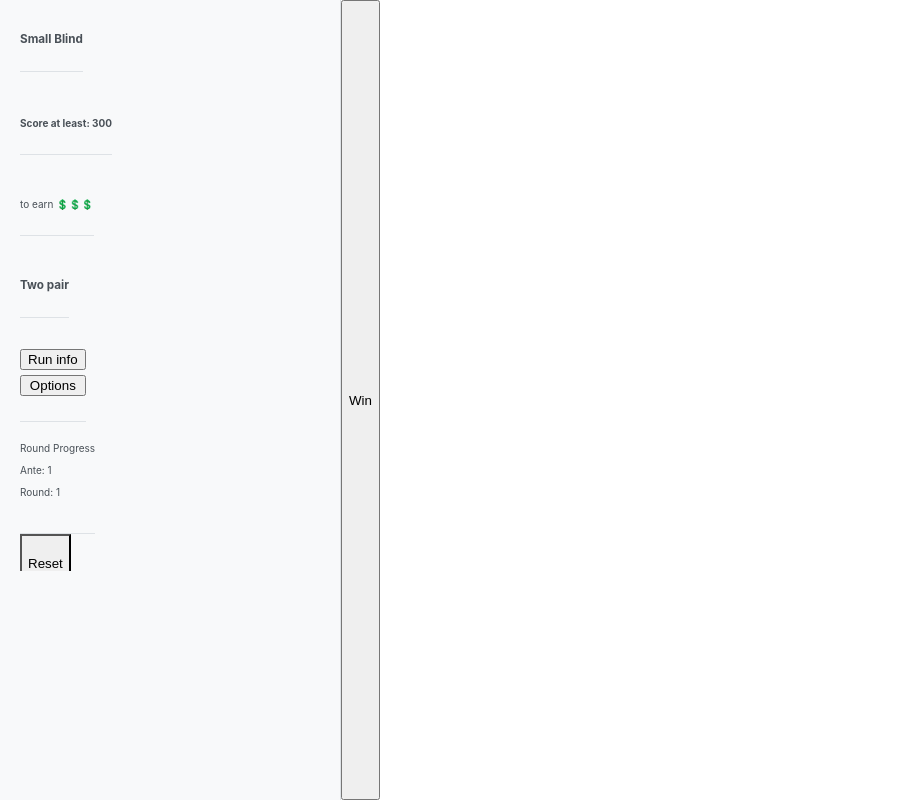
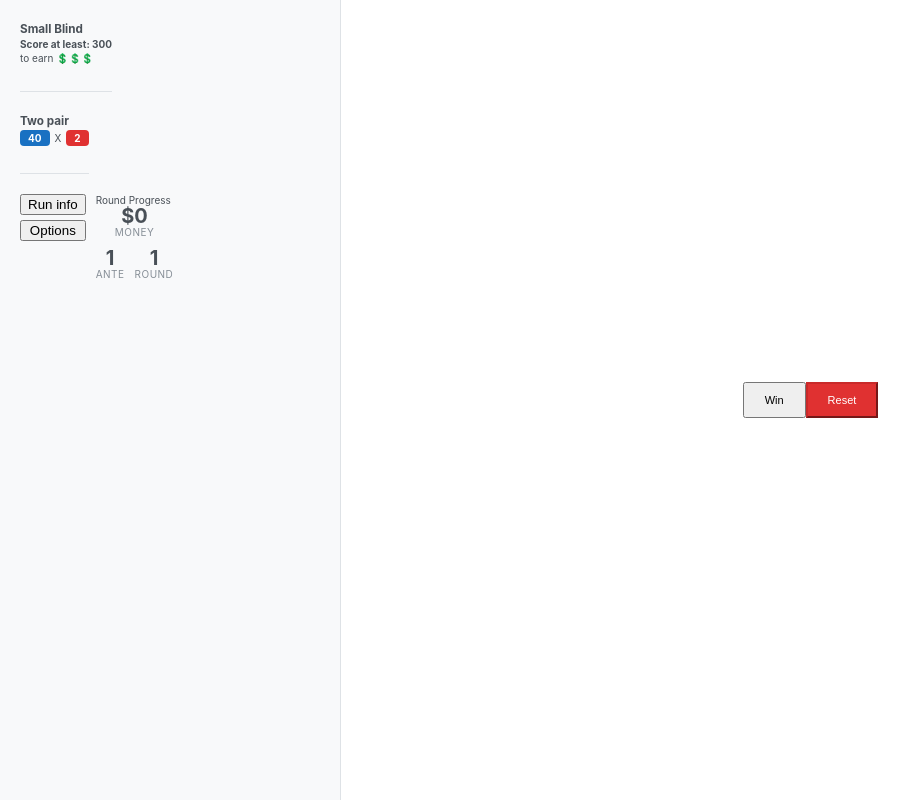
Before and after one commit to oreoshake-s-team/browslatro, a React (Create React App) app: page / in a window 1280 px wide. Shown: the whole page, without its empty margins (0-921 px from the left). Built offline with nearby package versions, Linux system fonts and the light colour scheme.

Commit message:
add money calculation to wins, more formatting

```diff
--- a/src/App.js
+++ b/src/App.js
@@ -10,9 +10,11 @@ function App() {
   const [blind, setBlind] = useState(1);
   const [round, setRound] = useState(1);
   const [ante, setAnte] = useState(1);
+  const [money, setMoney] = useState(0);
 
   function handleWin() {
     setRound((prev) => prev + 1);
+    setMoney((prev) => prev + (blind + 2));
     if (blind < 3) {
       setBlind((prev) => prev + 1);
     } else {
@@ -37,17 +39,18 @@ function App() {
           blindValues={blindValues}
         />
         <HandScore />
+        <div className="sub-info-progress">
           <div className="sub-info">
             <RunInfo />
             <Options />
           </div>
           <div className="progress">
             <RoundProgress />
-          <RunProgress ante={ante} round={round} />
+            <RunProgress ante={ante} round={round} money={money} />
           </div>
-        <button onClick={handleReset}>Reset</button>
         </div>
-      <Game onWin={handleWin} />
+      </div>
+      <Game onWin={handleWin} onReset={handleReset} />
     </div>
   );
 }
@@ -59,16 +62,25 @@ function Round({ blind, round, ante, blindValues }) {
   const award = "💲".repeat(2 + blind);
 
   return (
-    <>
+    <div className="round-info">
       <h3>{blindValues[blind]}</h3>
       <h4>Score at least: {requiredScore}</h4>
       <p>to earn {award}</p>
-    </>
+    </div>
   );
 }
 
 function HandScore() {
-  return <h3>Two pair</h3>;
+  return (
+    <div className="hand-score">
+      <h3>Two pair</h3>
+      <p>
+        <span className="chips">40</span>
+        <span>X</span>
+        <span className="multiplier">2</span>
+      </p>
+    </div>
+  );
 }
 
 function RunInfo() {
@@ -83,17 +95,38 @@ function RoundProgress() {
   return <div>Round Progress</div>;
 }
 
-function RunProgress({ ante, round }) {
+function RunProgress({ ante, round, money }) {
   return (
-    <>
-      <p>Ante: {ante}</p>
-      <p>Round: {round}</p>
-    </>
+    <div className="run-progress">
+      <div className="stat">
+        <span className="stat-value">${money}</span>
+        <span className="stat-label">Money</span>
+      </div>
+      <div className="run-progress-row">
+        <div className="stat">
+          <span className="stat-value">{ante}</span>
+          <span className="stat-label">Ante</span>
+        </div>
+        <div className="stat">
+          <span className="stat-value">{round}</span>
+          <span className="stat-label">Round</span>
+        </div>
+      </div>
+    </div>
   );
 }
 
-function Game({ onWin }) {
-  return <button onClick={onWin}>Win</button>;
+function Game({ onWin, onReset }) {
+  return (
+    <div className="game">
+      <button className="win-button" onClick={onWin}>
+        Win
+      </button>
+      <button className="win-button reset-button" onClick={onReset}>
+        Reset
+      </button>
+    </div>
+  );
 }
 
 export default App;
--- a/src/index.css
+++ b/src/index.css
@@ -15,6 +15,12 @@
 .win-button {
   padding: 10px 20px;
   font-size: 1.1rem;
+}
+
+.reset-button {
+  background-color: #e03131;
+  color: white;
+  border-color: #c92a2a;
 }
 
 .sidebar {
@@ -45,6 +51,39 @@
   padding-bottom: 0;
 }
 
+.hand-score h3,
+.hand-score p {
+  margin: 0.2rem 0;
+}
+
+.hand-score p {
+  display: flex;
+  align-items: center;
+  gap: 0.5rem;
+}
+
+.chips {
+  background-color: #1971c2;
+  color: white;
+  font-weight: 700;
+  padding: 0.2rem 0.8rem;
+  border-radius: 4px;
+}
+
+.multiplier {
+  background-color: #e03131;
+  color: white;
+  font-weight: 700;
+  padding: 0.2rem 0.8rem;
+  border-radius: 4px;
+}
+
+.round-info h3,
+.round-info h4,
+.round-info p {
+  margin: 0.2rem 0;
+}
+
 .sub-info-progress {
   display: flex;
   flex-direction: row;
@@ -55,6 +94,36 @@
   display: flex;
   flex-direction: column;
   gap: 0.5rem;
+}
+
+.run-progress {
+  display: flex;
+  flex-direction: column;
+  gap: 1rem;
+}
+
+.run-progress-row {
+  display: flex;
+  gap: 1rem;
+}
+
+.stat {
+  display: flex;
+  flex-direction: column;
+  align-items: center;
+}
+
+.stat-value {
+  font-size: 2rem;
+  font-weight: 700;
+  line-height: 1;
+}
+
+.stat-label {
+  font-size: 1rem;
+  color: #868e96;
+  text-transform: uppercase;
+  letter-spacing: 0.05em;
 }
 
 html {
```
Lines whose indentation alone changed are shown as unchanged.
